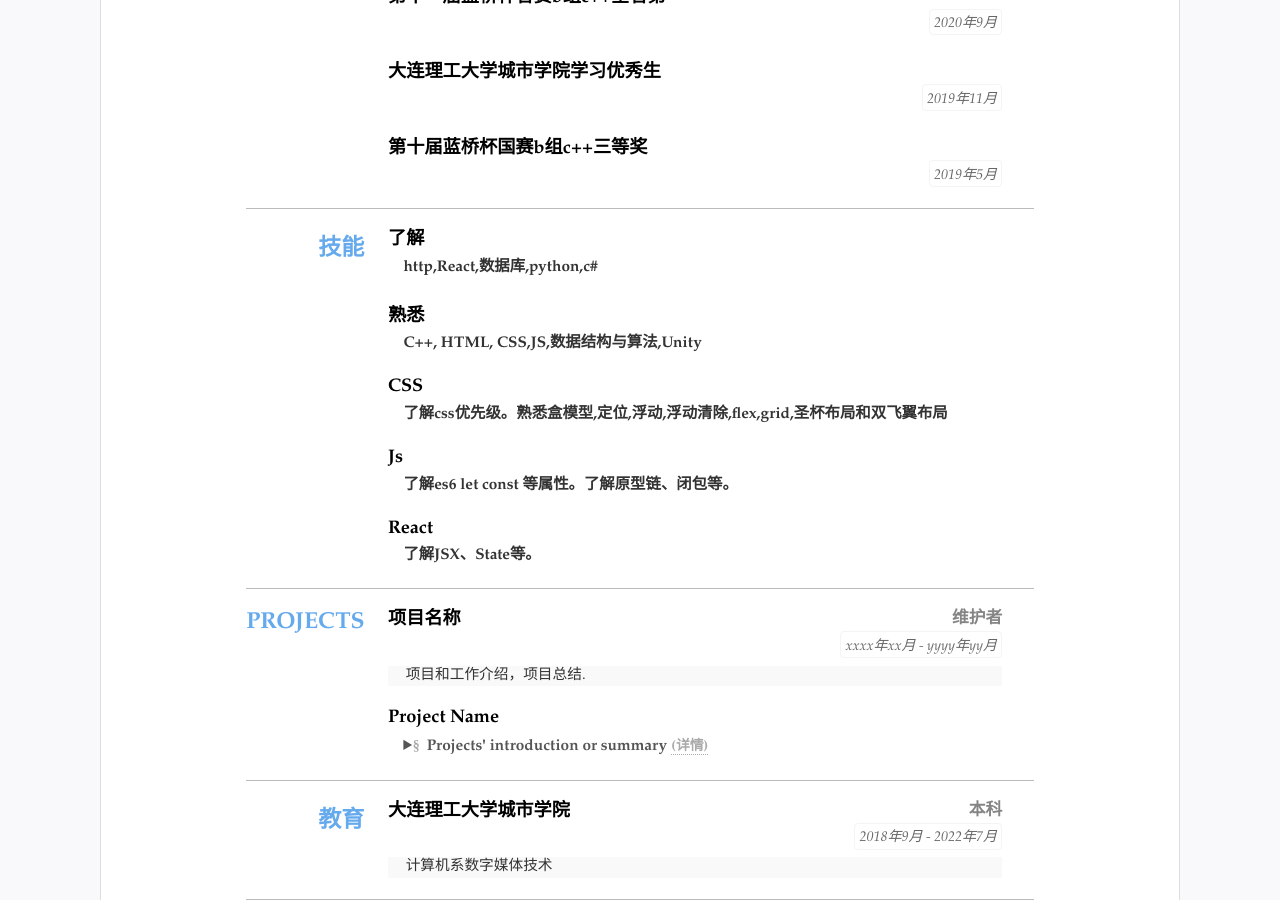
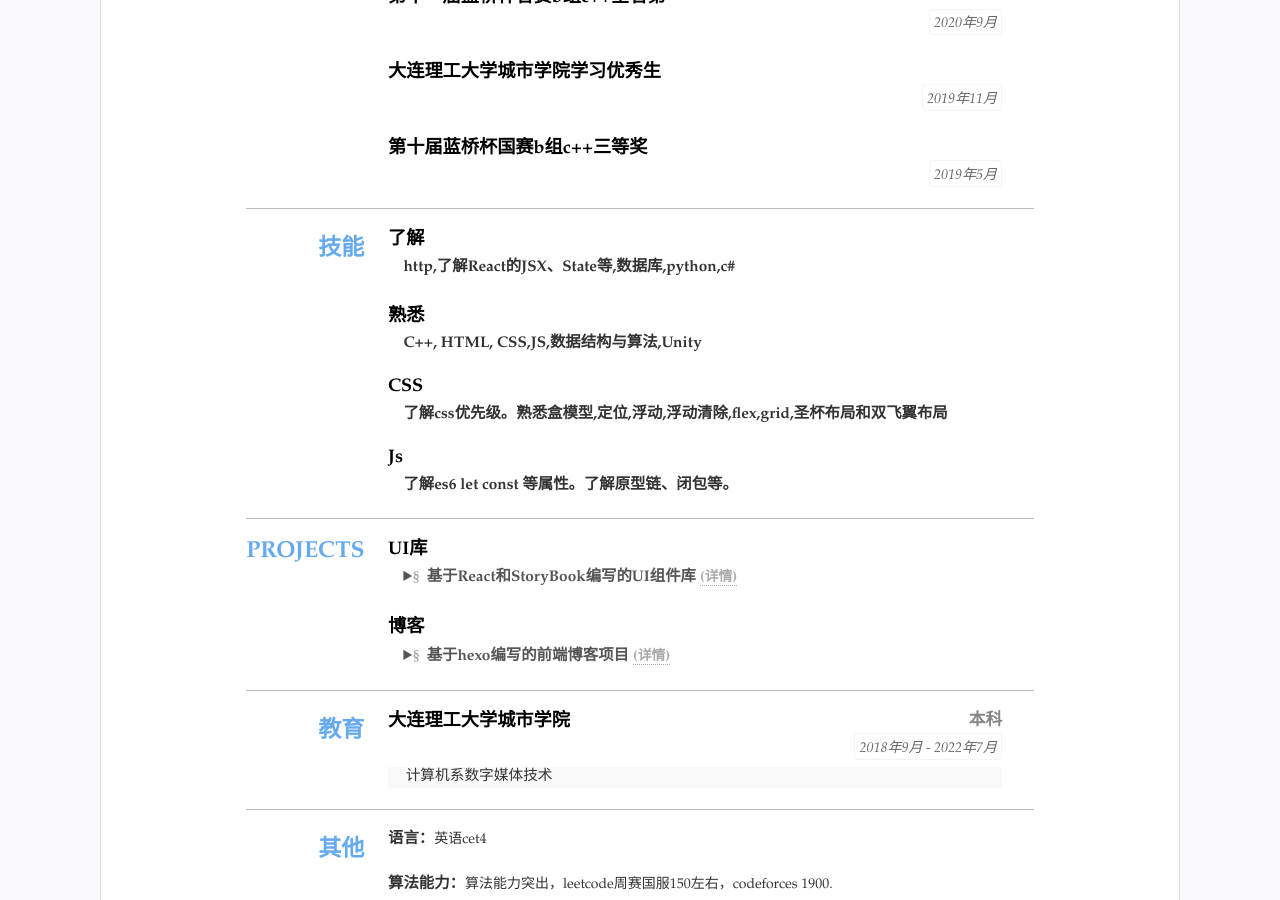
Before and after one commit to hututuQWQ/resume, a Jekyll site: the page built from index.html, in a window 1280 px wide and 900 px high, scrolled down 353 px. Built offline with Jekyll 4.4.1, drawn with Linux system fonts in a browser that asks for light colours.

Commit message:
Update resume.yml

```diff
--- a/_data/resume.yml
+++ b/_data/resume.yml
@@ -41,25 +41,23 @@ main: #简历主要内容，
   name: "技能"
   content:
   - title: 了解
-    summary: http,React,数据库,python,c#
+    summary: http,了解React的JSX、State等,数据库,python,c#
   - title: 熟悉
     summary: C++, HTML, CSS,JS,数据结构与算法,Unity
   - title: CSS
     summary: 了解css优先级。熟悉盒模型,定位,浮动,浮动清除,flex,grid,圣杯布局和双飞翼布局
   - title: Js
     summary: 了解es6 let const 等属性。了解原型链、闭包等。
-  - title: React
-    summary: 了解JSX、State等。
 
 - type: projects
   name: Projects
   content:
-  - title: 项目名称
-    duration: xxxx年xx月 - yyyy年yy月
-    detail: 项目和工作介绍，项目总结.
-    sub: 维护者
-  - title: Project Name
-    summary: Projects' introduction or summary
+  - title: UI库
+    summary: 基于React和StoryBook编写的UI组件库
+    detail:
+      md: _data/demo.md
+  - title: 博客
+    summary: 基于hexo编写的前端博客项目
     detail:
       md: _data/demo.md
    #可继续添加更多内容
```
